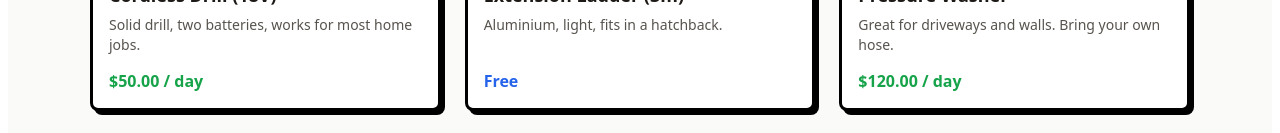
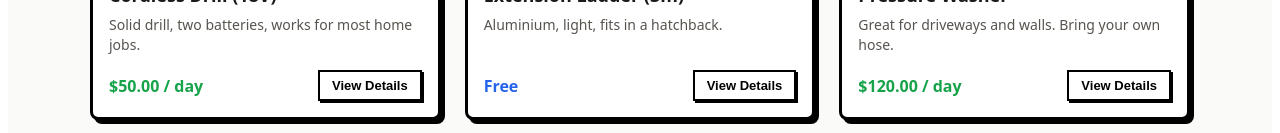
Before and after one commit to noluMolui/pddle-marketplace, a React (Vite) app: page / in a window 1280 px wide. Shown: the part 611-744 px from the top of the page. Built offline with nearby package versions, Linux system fonts and the light colour scheme.

Commit message:
Enhance item detail view with navigation and loading state handling

```diff
--- a/src/App.tsx
+++ b/src/App.tsx
@@ -66,7 +66,7 @@ export function App() {
 
       {/* --- Global Header --- */}
       <header style={{ backgroundColor: '#ffffff', borderBottom: '3px solid #000000', padding: '16px 24px', display: 'flex', justifyContent: 'space-between', alignItems: 'center', position: 'sticky', top: 0, zIndex: 10 }}>
-        <h1 style={{ margin: 0, fontSize: '26px', fontWeight: '900', letterSpacing: '-0.5px', cursor: 'pointer' }} onClick={() => setCurrentView('browse')}>
+        <h1 style={{ margin: 0, fontSize: '26px', fontWeight: '900', letterSpacing: '-0.5px', cursor: 'pointer' }} onClick={() => { setCurrentView('browse'); setSelectedItemId(null); }}>
           Pddle
         </h1>
         <div>
@@ -158,7 +158,6 @@ export function App() {
               /* --- Grid Presentation Wrapper --- */
               <div style={{ display: 'grid', gridTemplateColumns: 'repeat(auto-fill, minmax(280px, 1fr))', gap: '24px' }}>
                 {filteredItems.map((item) => {
-                  // Standardized price rendering parsing calculation
                   const displayPrice = item.price === null || item.price.amountCents === 0
                     ? 'Free'
                     : `$${(item.price.amountCents / 100).toFixed(2)} / ${item.price.period}`;
@@ -168,7 +167,6 @@ export function App() {
                       key={item.id}
                       style={{ backgroundColor: '#ffffff', border: '3px solid #000000', borderRadius: '8px', overflow: 'hidden', display: 'flex', flexDirection: 'column', boxShadow: '4px 4px 0px #000000' }}
                     >
-                      {/* Visual Item Cover Image */}
                       <div style={{ height: '180px', backgroundColor: '#e7e5e4', borderBottom: '3px solid #000000', position: 'relative' }}>
                         <img
                           src={item.imageUrl}
@@ -186,8 +184,19 @@ export function App() {
                           <p style={{ margin: '0 0 16px 0', color: '#57534e', fontSize: '14px', lineHeight: '1.4' }}>{item.description}</p>
                         </div>
 
-                        <div style={{ fontSize: '16px', fontWeight: 'bold', color: item.price?.amountCents ? '#16a34a' : '#2563eb' }}>
-                          {displayPrice}
+                        <div style={{ display: 'flex', justifyContent: 'space-between', alignItems: 'center', marginTop: 'auto' }}>
+                          <span style={{ fontSize: '16px', fontWeight: 'bold', color: item.price?.amountCents ? '#16a34a' : '#2563eb' }}>
+                            {displayPrice}
+                          </span>
+                          <button
+                            onClick={() => {
+                              setSelectedItemId(item.id);
+                              setCurrentView('detail');
+                            }}
+                            style={{ backgroundColor: '#ffffff', color: '#000000', border: '2px solid #000000', padding: '6px 12px', fontWeight: 'bold', fontSize: '13px', cursor: 'pointer', boxShadow: '2px 2px 0px #000000' }}
+                          >
+                            View Details
+                          </button>
                         </div>
                       </div>
                     </article>
@@ -198,6 +207,28 @@ export function App() {
           </div>
         )}
 
+        {/* ================= VIEW 2: PRODUCT DETAIL LAYOUT SKELETON ================= */}
+        {currentView === 'detail' && (
+          <div>
+            <button
+              onClick={() => { setCurrentView('browse'); setSelectedItemId(null); }}
+              style={{ background: 'none', border: 'none', color: '#2563eb', fontWeight: 'bold', cursor: 'pointer', padding: 0, fontSize: '15px', marginBottom: '24px', display: 'inline-flex', alignItems: 'center' }}
+            >
+              ← Back to equipment listings
+            </button>
+
+            {!currentItem ? (
+              <div style={{ padding: '24px', backgroundColor: '#fee2e2', border: '2px solid #ef4444', fontWeight: 'bold' }}>
+                Item configuration record missing or unavailable.
+              </div>
+            ) : (
+              <div>
+                <p style={{ fontWeight: 'bold' }}>Detail framework for "{currentItem.title}" set up. Panels drop in next.</p>
+              </div>
+            )}
+          </div>
+        )}
+
       </main>
 
     </div>
```
